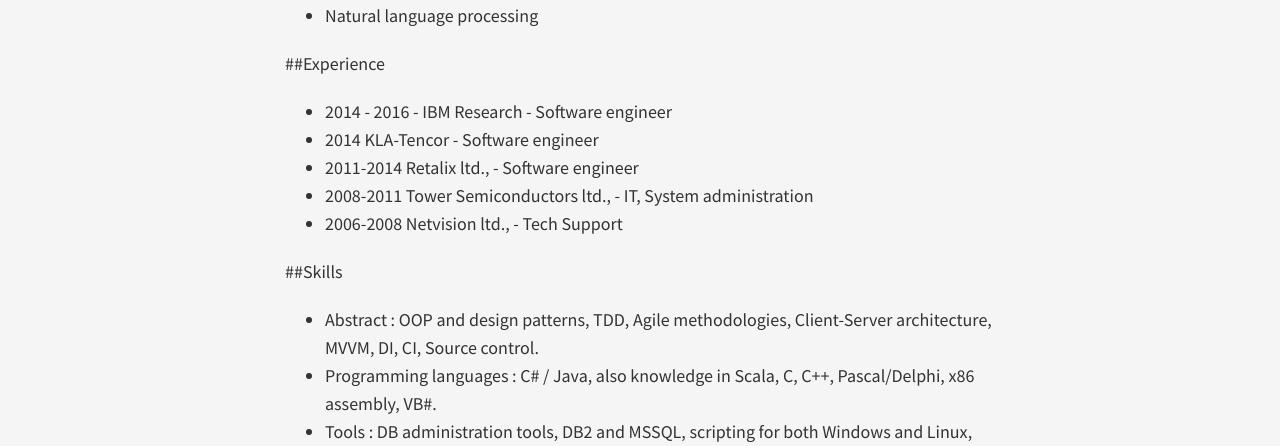
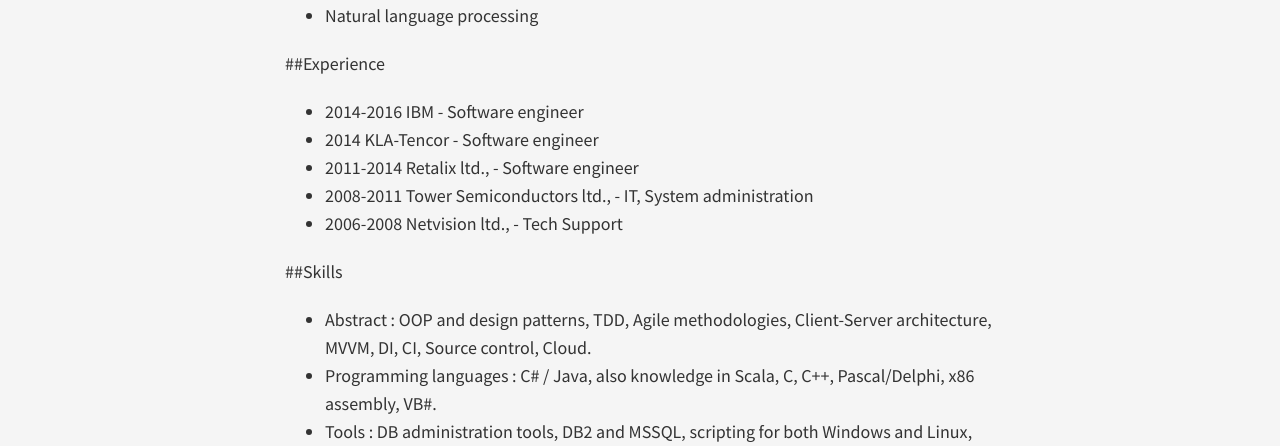
Before and after one commit to sheix/sheix.github.io, a Jekyll site: the page built from resume/index.md, in a window 1280 px wide. Shown: the part 305-751 px from the top of the page. Built offline with Jekyll 4.4.1, drawn with Linux system fonts in a browser that asks for light colours; nearby versions of some CDN libraries.

Commit message:
Update index.md

```diff
--- a/resume/index.md
+++ b/resume/index.md
@@ -9,14 +9,14 @@
 * Natural language processing
 
 ##Experience
-* 2014 - 2016 - IBM Research - Software engineer
+* 2014-2016 IBM - Software engineer
 * 2014 KLA-Tencor - Software engineer
 * 2011-2014 Retalix ltd., - Software engineer
 * 2008-2011 Tower Semiconductors ltd., - IT, System administration
 * 2006-2008 Netvision ltd., - Tech Support
 
 ##Skills
-* Abstract : OOP and design patterns, TDD, Agile methodologies, Client-Server architecture, MVVM, DI, CI, Source control.
+* Abstract : OOP and design patterns, TDD, Agile methodologies, Client-Server architecture, MVVM, DI, CI, Source control, Cloud.
 * Programming languages : C# / Java, also knowledge in Scala, C, C++, Pascal/Delphi, x86 assembly, VB#.
 * Tools : DB administration tools, DB2 and MSSQL, scripting for both Windows and Linux, IDE - MSVS + ReSharper, IntellijIdea, Eclipse, MonoDevelop ; TFS 2010, Git; JMeter.
 
```
